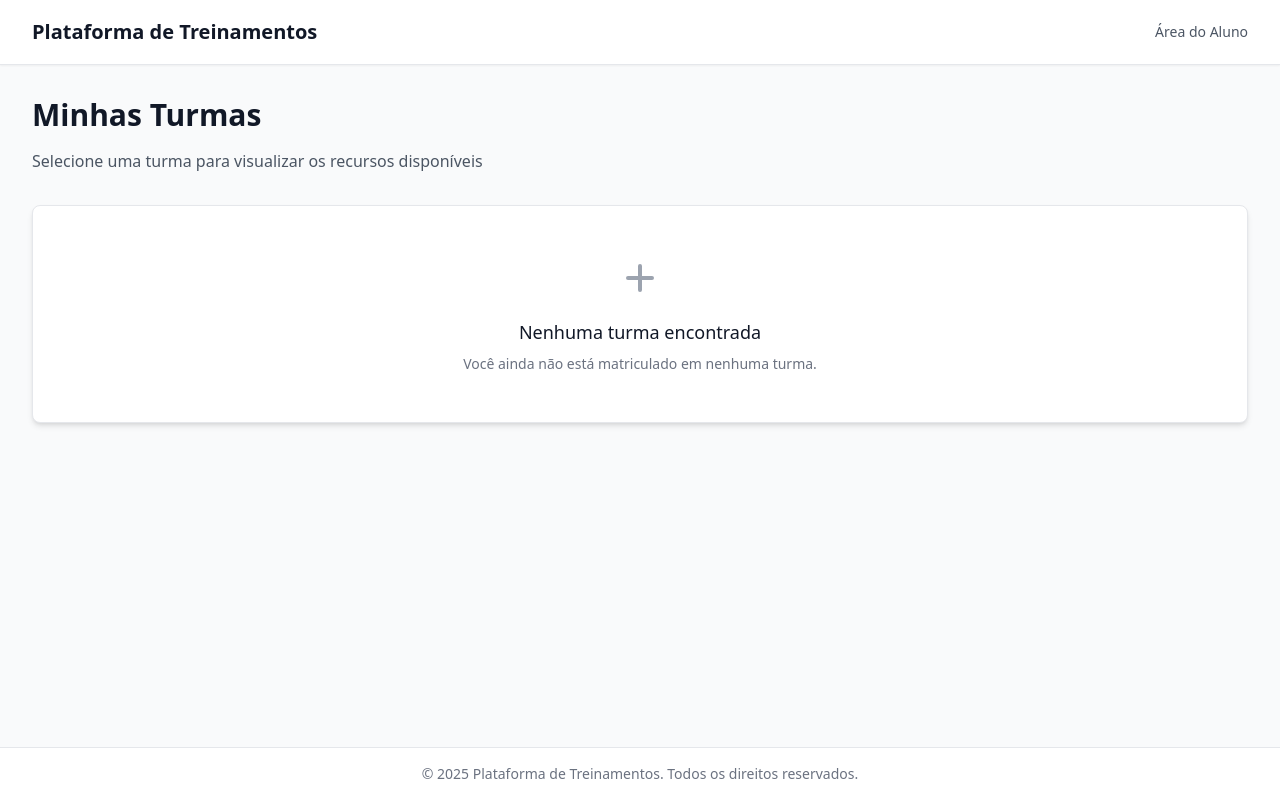
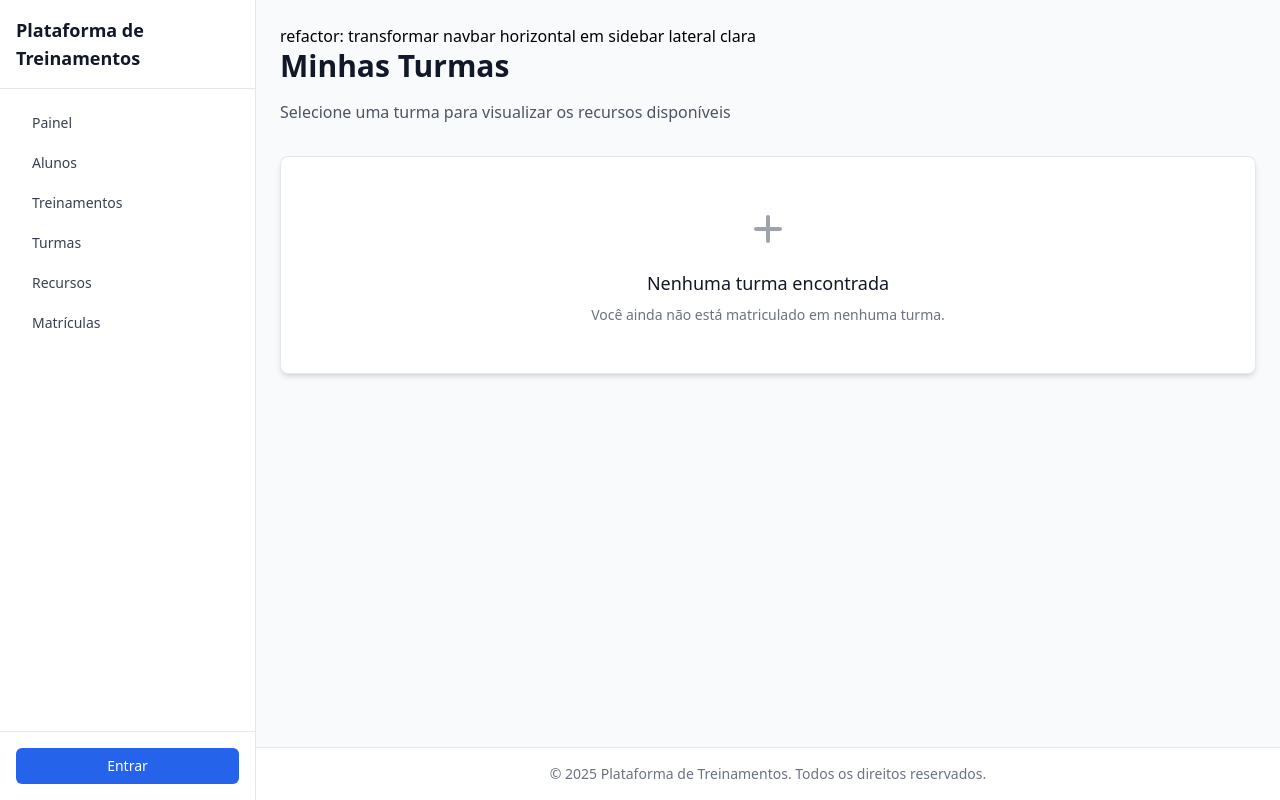
Before and after one commit to vinipadilha/ProjetoPython, a Django app: template templates/aluno/turmas.html in a window 1280 px wide. Run offline with Django 4.2, Linux system fonts and the light colour scheme; the template is opened without the code that fills it, so the values that code supplies are empty; some libraries are stand-ins or nearby versions.

Commit message:
refactor: transformar navbar horizontal em sidebar lateral clara

```diff
--- a/templates/aluno/turmas.html
+++ b/templates/aluno/turmas.html
@@ -4,7 +4,7 @@
 
 {% block content %}
 <div class="mb-8">
-    <div class="flex items-center justify-between mb-4">
+    refactor: transformar navbar horizontal em sidebar lateral clara    <div class="flex items-center justify-between mb-4">
         <h1 class="text-3xl font-bold text-gray-900">Minhas Turmas</h1>
         {% if aluno %}
         <div class="flex items-center space-x-4">
--- a/templates/base.html
+++ b/templates/base.html
@@ -6,33 +6,61 @@
     <title>{% block title %}Plataforma de Treinamentos{% endblock %}</title>
     <script src="https://cdn.tailwindcss.com"></script>
 </head>
-<body class="bg-gray-50 min-h-screen flex flex-col">
-    <nav class="bg-white shadow-sm border-b">
-        <div class="max-w-7xl mx-auto px-4 sm:px-6 lg:px-8">
-            <div class="flex justify-between h-16">
-                <div class="flex items-center">
-                    <a href="{% url 'aluno_turmas' %}" class="text-xl font-bold text-gray-900">
-                        Plataforma de Treinamentos
-                    </a>
-                </div>
-                <div class="flex items-center space-x-4">
-                    <span class="text-sm text-gray-600">Área do Aluno</span>
-                </div>
+<body class="bg-gray-50 min-h-screen flex font-sans">
+    <aside class="w-64 bg-white border-r border-gray-200 min-h-screen flex flex-col">
+        <div class="p-4 border-b border-gray-200">
+            <h1 class="text-lg font-bold text-gray-900">Plataforma de Treinamentos</h1>
+        </div>
+
+        <nav class="flex-1 p-4 space-y-1">
+            <a href="/painel/" class="block px-4 py-2 text-sm font-medium text-gray-700 rounded-md hover:bg-gray-100 transition-colors duration-200">
+                Painel
+            </a>
+            <a href="/admin/accounts/aluno/" class="block px-4 py-2 text-sm font-medium text-gray-700 rounded-md hover:bg-gray-100 transition-colors duration-200">
+                Alunos
+            </a>
+            <a href="/admin/trainings/treinamento/" class="block px-4 py-2 text-sm font-medium text-gray-700 rounded-md hover:bg-gray-100 transition-colors duration-200">
+                Treinamentos
+            </a>
+            <a href="/admin/trainings/turma/" class="block px-4 py-2 text-sm font-medium text-gray-700 rounded-md hover:bg-gray-100 transition-colors duration-200">
+                Turmas
+            </a>
+            <a href="/admin/resourcesapp/recurso/" class="block px-4 py-2 text-sm font-medium text-gray-700 rounded-md hover:bg-gray-100 transition-colors duration-200">
+                Recursos
+            </a>
+            <a href="/admin/enrollments/matricula/" class="block px-4 py-2 text-sm font-medium text-gray-700 rounded-md hover:bg-gray-100 transition-colors duration-200">
+                Matrículas
+            </a>
+        </nav>
+
+        <div class="p-4 border-t border-gray-200">
+            {% if request.user.is_authenticated %}
+            <div class="mb-3">
+                <span class="text-xs text-gray-500">Logado como</span>
+                <p class="text-sm font-medium text-gray-900">{{ request.user.username }}</p>
             </div>
+            <a href="{% url 'logout' %}" class="block w-full px-4 py-2 text-sm font-medium text-center text-white bg-red-600 rounded-md hover:bg-red-700 transition-colors duration-200">
+                Sair
+            </a>
+            {% else %}
+            <a href="{% url 'login' %}" class="block w-full px-4 py-2 text-sm font-medium text-center text-white bg-blue-600 rounded-md hover:bg-blue-700 transition-colors duration-200">
+                Entrar
+            </a>
+            {% endif %}
         </div>
-    </nav>
+    </aside>
 
-    <main class="flex-1 max-w-7xl mx-auto px-4 sm:px-6 lg:px-8 py-8 w-full">
-        {% block content %}
-        {% endblock %}
-    </main>
+    <div class="flex-1 flex flex-col min-w-0">
+        <main class="flex-1 px-6 py-6 overflow-auto">
+            {% block content %}
+            {% endblock %}
+        </main>
 
-    <footer class="bg-white border-t mt-auto">
-        <div class="max-w-7xl mx-auto px-4 sm:px-6 lg:px-8 py-4">
+        <footer class="bg-white border-t mt-auto px-6 py-4">
             <p class="text-center text-sm text-gray-500">
                 &copy; 2025 Plataforma de Treinamentos. Todos os direitos reservados.
             </p>
-        </div>
-    </footer>
+        </footer>
+    </div>
 </body>
 </html>
```
